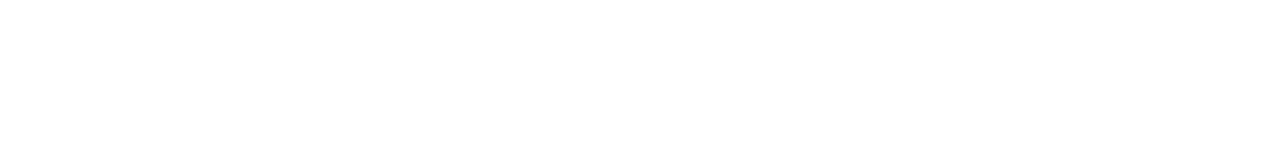
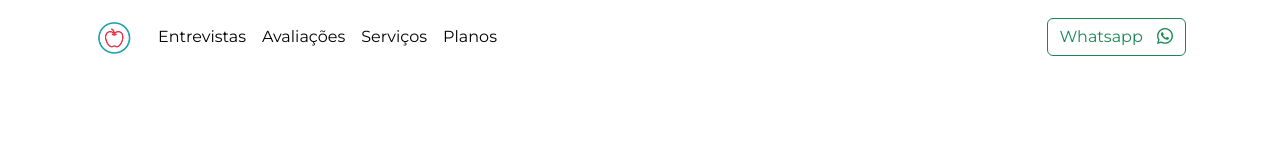
Before and after one commit to Andrei992-dev/LandPage_Nutri, a plain HTML site: page index.html in a window 1280 px wide. Drawn offline with nearby package versions, Linux system fonts and the light colour scheme.

Commit message:
update_navbar

```diff
--- /dev/null
+++ b/index.css
@@ -0,0 +1,3 @@
+.nav-link .active{
+    color: #17A3B0;
+}
--- a/index.html
+++ b/index.html
@@ -4,11 +4,46 @@
     <meta charset="UTF-8">
     <meta name="viewport" content="width=device-width, initial-scale=1.0">
     <title>Nutrição</title>
+    <link rel="stylesheet" href="index.css">
+    <link rel="preconnect" href="https://fonts.googleapis.com">
+    <link rel="preconnect" href="https://fonts.gstatic.com" crossorigin>
+    <link href="https://fonts.googleapis.com/css2?family=Inter:wght@100;300;400;500;600;700;800&family=Montserrat:ital,wght@0,100;0,200;0,300;0,400;0,500;0,600;0,700;0,800;0,900;1,100;1,200;1,300;1,400;1,500;1,600;1,700;1,800;1,900&display=swap" rel="stylesheet">
+    <link rel="stylesheet" href="https://cdn.jsdelivr.net/npm/bootstrap-icons@1.11.2/font/bootstrap-icons.min.css">
+    <link href="https://cdn.jsdelivr.net/npm/bootstrap@5.3.2/dist/css/bootstrap.min.css" rel="stylesheet" integrity="sha384-T3c6CoIi6uLrA9TneNEoa7RxnatzjcDSCmG1MXxSR1GAsXEV/Dwwykc2MPK8M2HN" crossorigin="anonymous">
 </head>
-<body>
+<body class="container" style="font-family: 'Inter', sans-serif; font-family: 'Montserrat', sans-serif;">
     <header>
         <div>
+            <nav class="navbar navbar-expand-lg">
+                <div class="container-fluid">
+                  <a class="navbar-brand" href="#">
+                    <img src="icon.png" alt="Logo" width="40" height="44" class="d-inline-block align-text-top"></a>
 
+                  <div class="collapse navbar-collapse" id="navbarNavDropdown">
+                    <ul class="navbar-nav">
+                      <li class="nav-item">
+                        <a class="nav-link active" aria-current="page" href="#">Entrevistas</a>
+                      </li>
+                      <li class="nav-item">
+                        <a class="nav-link active" href="#">Avaliações</a>
+                      </li>
+                      <li class="nav-item">
+                        <a class="nav-link active" href="#">Serviços</a>
+                      </li>
+                      <li class="nav-item">
+                        <a class="nav-link active" href="#">Planos</a>
+                      </li>
+                    </ul>
+                  </div>
+                  <div>
+                    <a class="btn btn-outline-success">Whatsapp <i class="bi bi-whatsapp" style="margin-left: 10px;"></i></a>
+                    <button class="navbar-toggler" type="button" data-bs-toggle="collapse" data-bs-target="#navbarNavDropdown" aria-controls="navbarNavDropdown" aria-expanded="false" aria-label="Toggle navigation">
+                        <span class="navbar-toggler-icon"></span>
+                  </div>
+
+                  </button>
+                </div>
+              </nav>
         </div>
     </header>
     <main>
@@ -19,5 +54,6 @@
     <footer>
 
     </footer>
+    <script src="https://cdn.jsdelivr.net/npm/bootstrap@5.3.2/dist/js/bootstrap.bundle.min.js" integrity="sha384-C6RzsynM9kWDrMNeT87bh95OGNyZPhcTNXj1NW7RuBCsyN/o0jlpcV8Qyq46cDfL" crossorigin="anonymous"></script>
 </body>
 </html>
```
Also changed, not shown: icon.png (added).
